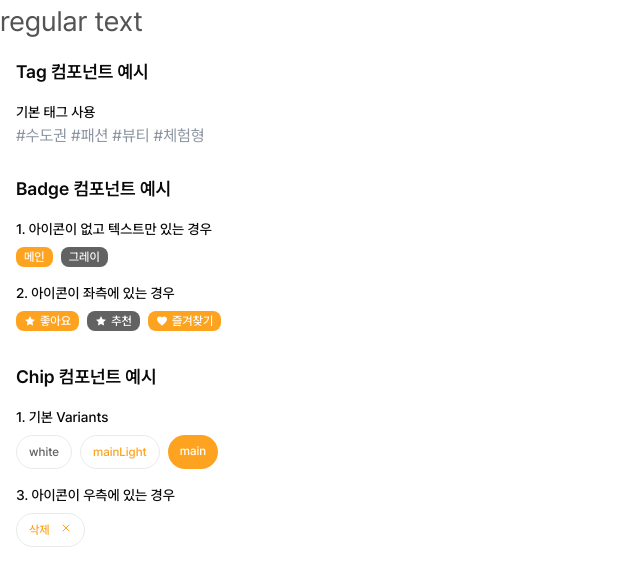
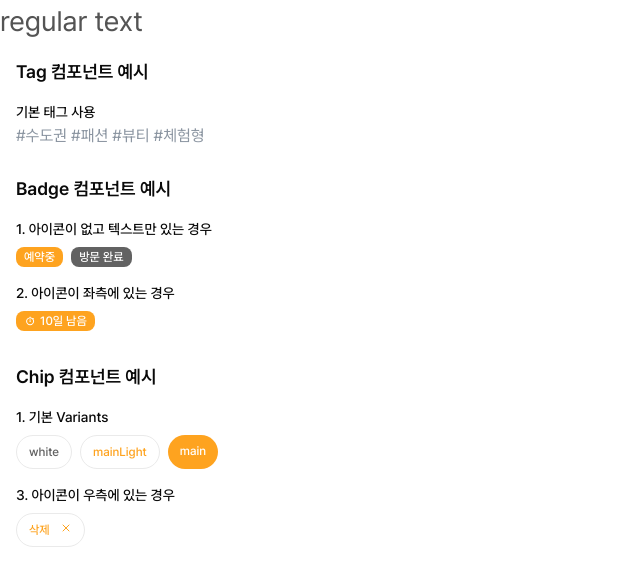
Before and after one commit to jjeongsu/JECT-3th-6team, a Next.js app in the folder frontend/: page /example in a window 1280 px wide. Shown: the top 586 px of the page, without its empty margins (0-640 px from the left). Built offline with nearby package versions, Linux system fonts and the light colour scheme.

Commit message:
feat: badge컴포넌트 피그마 요청사항에 맞게 수정 및 예시 수정

```diff
--- a/frontend/src/app/shared/ui/badge/Badge.tsx
+++ b/frontend/src/app/shared/ui/badge/Badge.tsx
@@ -1,11 +1,12 @@
 import * as React from "react"
 import { Slot } from "@radix-ui/react-slot"
 import { cva, type VariantProps } from "class-variance-authority"
+import Image from "next/image"
 
 import { cn } from "@/lib/utils"
 
 export const badgeVariants = cva(
-  "inline-flex items-center gap-1 px-2 py-0.5 text-xs font-medium w-fit whitespace-nowrap shrink-0 text-white rounded-md",
+  "inline-flex items-center justify-center gap-1 px-2 py-1 text-xs font-medium w-fit whitespace-nowrap shrink-0 text-white rounded-md leading-none",
   {
     variants: {
       variant: {
@@ -43,9 +44,19 @@ export function Badge({
     }
 
     if (iconPosition === 'left') {
+      const clockIcon = (
+        <Image
+          src="/icons/Normal/Icon_Clock.svg"
+          alt="clock"
+          width={12}
+          height={12}
+          className="w-3 h-3 brightness-0 invert"
+        />
+      )
+
       return (
         <>
-          {icon}
+          {clockIcon}
           {children}
         </>
       )
--- a/frontend/src/app/shared/ui/badge/BadgeExample.tsx
+++ b/frontend/src/app/shared/ui/badge/BadgeExample.tsx
@@ -21,17 +21,15 @@ export function BadgeExample() {
       <div className="space-y-2">
         <h3 className="text-sm font-medium">1. 아이콘이 없고 텍스트만 있는 경우</h3>
         <div className="flex gap-2">
-          <Badge variant="main">메인</Badge>
-          <Badge variant="gray">그레이</Badge>
+          <Badge variant="main">예약중</Badge>
+          <Badge variant="gray">방문 완료</Badge>
         </div>
       </div>
 
       <div className="space-y-2">
         <h3 className="text-sm font-medium">2. 아이콘이 좌측에 있는 경우</h3>
         <div className="flex gap-2">
-          <Badge icon={<StarIcon />} iconPosition="left" variant="main">좋아요</Badge>
-          <Badge icon={<StarIcon />} iconPosition="left" variant="gray">추천</Badge>
-          <Badge icon={<HeartIcon />} iconPosition="left" variant="main">즐겨찾기</Badge>
+          <Badge icon={<StarIcon />} iconPosition="left" variant="main">10일 남음</Badge>
         </div>
       </div>
     </div>
```
